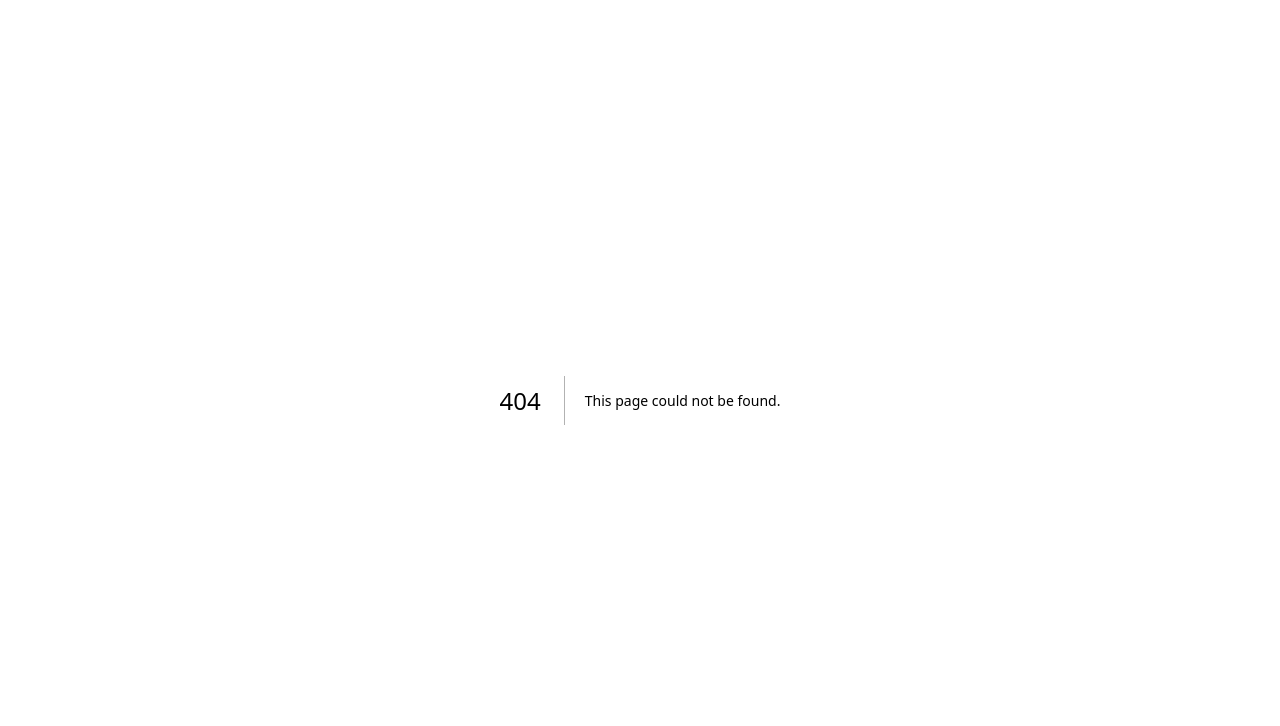
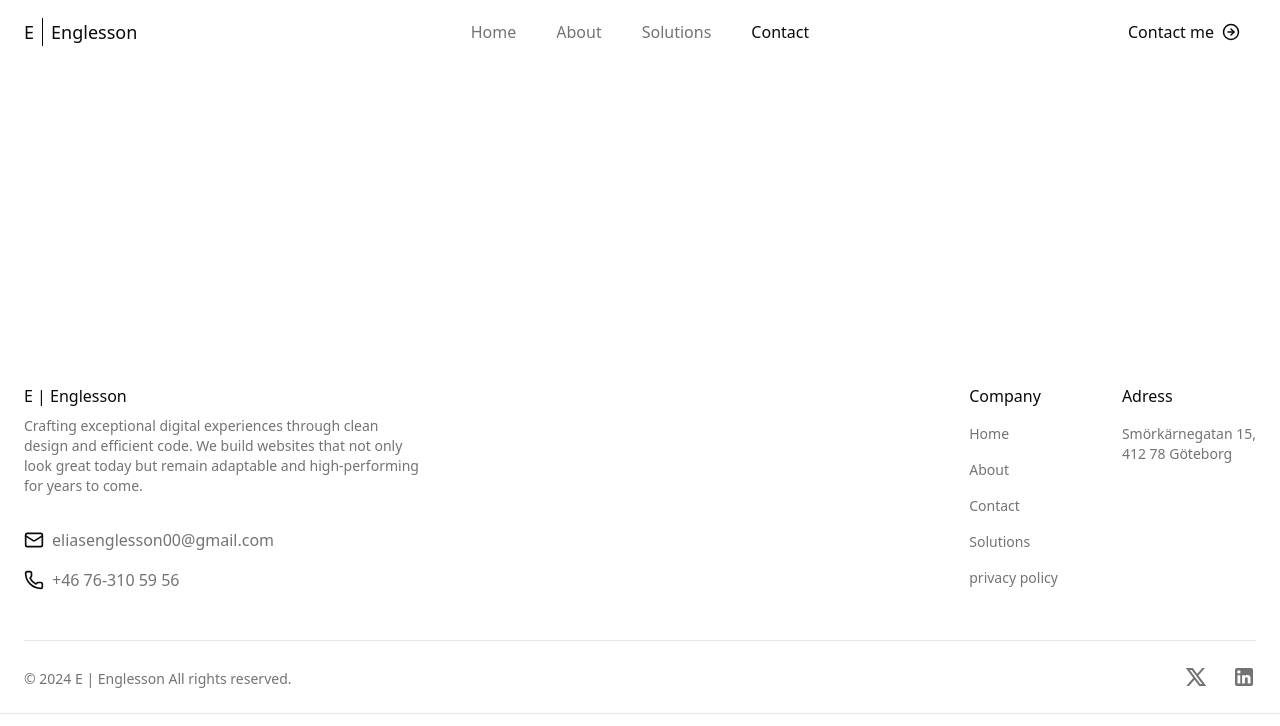
Before and after one commit to eenglesson/eenglesson-solutions, a Next.js app: page /contact in a window 1280 px wide. Before the commit this address had no page. Shown: the top 726 px of the page. Built offline with nearby package versions, Linux system fonts and the light colour scheme.

Commit message:
added motion animations to homepage

```diff
--- /dev/null
+++ b/app/contact/page.tsx
@@ -0,0 +1,3 @@
+export default function page() {
+  return <></>;
+}
--- a/app/layout.tsx
+++ b/app/layout.tsx
@@ -2,6 +2,8 @@ import type { Metadata } from 'next';
 import { Geist, Geist_Mono } from 'next/font/google';
 import './globals.css';
 import { ThemeProvider } from '@/components/ThemeProvider';
+import FooterSection from '@/components/Footer';
+import Navbar from '@/components/Navbar';
 
 const geistSans = Geist({
   variable: '--font-geist-sans',
@@ -33,7 +35,9 @@ export default function RootLayout({
           defaultTheme='system'
           disableTransitionOnChange
         >
+          <Navbar />
           {children}
+          <FooterSection />
         </ThemeProvider>
       </body>
     </html>
--- a/app/page.tsx
+++ b/app/page.tsx
@@ -1,7 +1,6 @@
 import Content1 from '@/components/Content1';
 import CTA from '@/components/CTA';
 import FeaturesSection from '@/components/FeaturesSection';
-import FooterSection from '@/components/Footer';
 
 import HeroSection from '@/components/hero-section';
 import Testimonials from '@/components/Testimonials';
@@ -15,7 +14,6 @@ export default function Home() {
         <Content1 />
         <Testimonials />
         <CTA />
-        <FooterSection />
       </section>
     </>
   );
--- a/components/Navbar.tsx
+++ b/components/Navbar.tsx
@@ -8,9 +8,9 @@ import Link from 'next/link';
 
 const links = [
   { label: 'Home', path: '/' },
-  { label: 'About', path: '/About' },
-  { label: 'Work', path: '/Work' },
-  { label: 'Contact', path: '/Contact' },
+  { label: 'About', path: '/about' },
+  { label: 'Solutions', path: '/solutions' },
+  { label: 'Contact', path: '/contact' },
 ];
 
 const transitionVariants = {
@@ -213,7 +213,11 @@ export default function Navbar() {
       >
         <div className='relative max-w-7xl flex w-full justify-between px-6 mx-auto items-center'>
           {/* Left Section */}
-          <aside className='flex justify-center h-full gap-2 text-foreground'>
+          <aside>
+            <Link
+              href='/'
+              className='flex justify-center h-full gap-2 text-foreground'
+            >
               <motion.div
                 variants={transitionVariants}
                 custom={0.2}
@@ -238,6 +242,7 @@ export default function Navbar() {
               >
                 Englesson
               </TextEffect>
+            </Link>
           </aside>
 
           {/* Center Section (Links) */}
@@ -255,7 +260,7 @@ export default function Navbar() {
                   className='flex flex-col h-12'
                   initial={{ y: 0 }}
                   whileHover={{ y: '-50%' }}
-                  transition={{ duration: 0.3, ease: 'easeInOut' }}
+                  transition={{ duration: 0.4, ease: 'easeInOut' }}
                 >
                   <Link
                     href={link.path}
--- a/components/Testimonials.tsx
+++ b/components/Testimonials.tsx
@@ -76,7 +76,7 @@ export default function Testimonials() {
             viewport={{ once: true }}
             className='grid grid-rows-auto gap-8 col-span-2 lg:row-span-2'
           >
-            <Card className='flex  w-full h-full flex-col'>
+            <Card className='flex w-full h-full flex-col'>
               <CardHeader>
                 <div className='relative inline-block'>
                   <Framer
--- a/components/hero-section.tsx
+++ b/components/hero-section.tsx
@@ -7,7 +7,6 @@ import Image from 'next/image';
 
 import { AnimatedGroup } from './ui/animated-group';
 import { TextEffect } from './ui/text-effect';
-import Navbar from './Navbar';
 import LogoCloud from './logo-cloud';
 
 const transitionVariants = {
@@ -45,7 +44,6 @@ const transitionVariants = {
 export default function HeroSection() {
   return (
     <>
-      <Navbar />
       <main className='overflow-hidden'>
         <div
           aria-hidden
```
Lines whose indentation alone changed are shown as unchanged.
